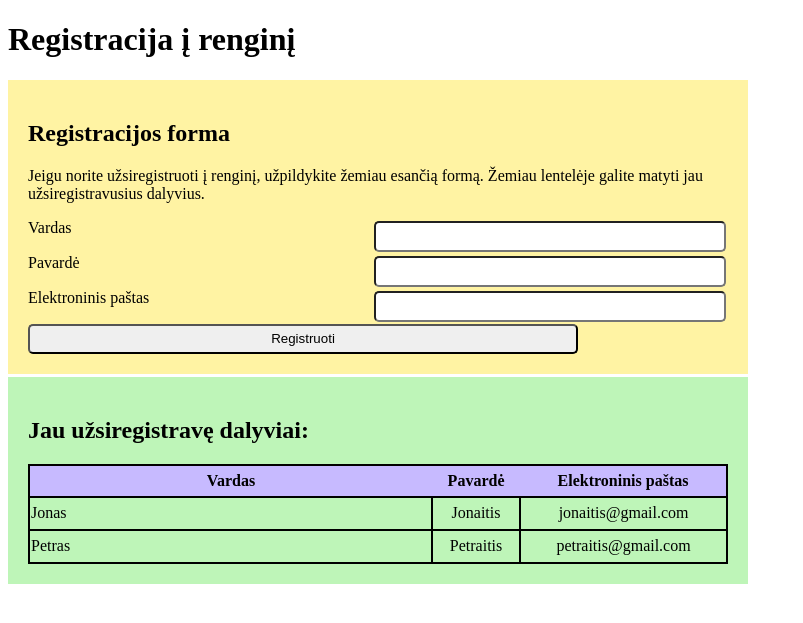
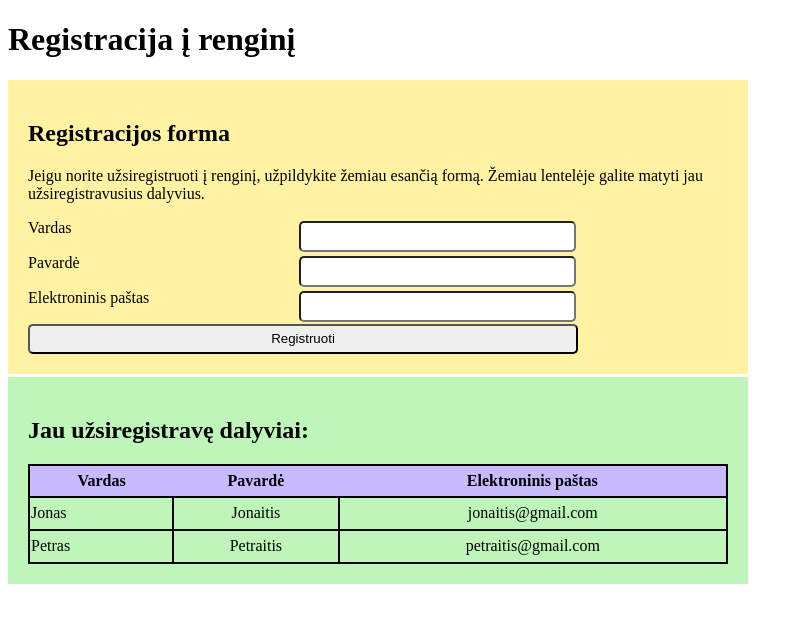
Before and after one commit to PauliusKun/Kursas1, a PHP site: page /css8/index.html in a window 1280 px wide. Shown: the top 623 px of the page, without its empty margins (0-803 px from the left). Run offline with PHP 8.4, Linux system fonts and the light colour scheme.

Commit message:
Pridėtas namų darbas CSS8

```diff
--- a/namudarbai/css8/css/styles.css
+++ b/namudarbai/css8/css/styles.css
@@ -29,6 +29,10 @@ label, .input {
 	border-radius: 5px;
 }
 
+.form-span {
+	display: flex;
+}
+
 #cheked-in-list {
 	margin-top: 3px;
 	width: 700px;
@@ -55,7 +59,3 @@ th {
 .align-center {
 	text-align:center;
 }
-
-.name {
-	width: 400px;
-}
--- a/namudarbai/css8/index.html
+++ b/namudarbai/css8/index.html
@@ -13,6 +13,7 @@
 				<h2>Registracijos forma</h2>
 				<p>Jeigu norite užsiregistruoti į renginį, užpildykite žemiau esančią formą. Žemiau lentelėje galite matyti jau užsiregistravusius dalyvius.</p>
 			</div>
+			<div class="form-span">
 				<form class="input-name-surname">
 					<div>
 						<label for="name">Vardas</label><input class="input" type="text" name="Vardas"><br>
@@ -25,6 +26,8 @@
 					</div>
 					<button type="button">Registruoti</button>
 				</form>
+				<span></span>
+			</div>
 		</section>
 		<section id="cheked-in-list">
 			<div>
```
Lines whose indentation alone changed are shown as unchanged.
